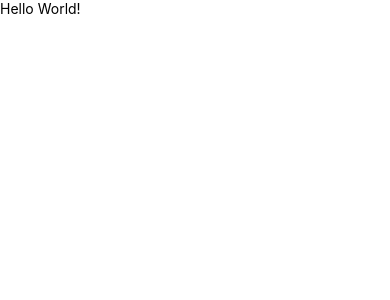
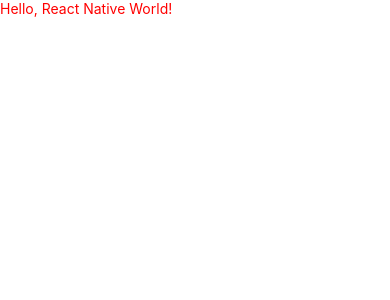
Before and after one commit to adamhinton/HWApp, a React Native app: screen / in a window 390 px wide. Shown: the top 300 px of the page. Built offline with nearby package versions, Linux system fonts and the light colour scheme.

Commit message:
my first react native style

```diff
--- a/App.js
+++ b/App.js
@@ -1,10 +1,11 @@
 import React from 'react';
-import {Text, SafeAreaView} from 'react-native';
+import {SafeAreaView} from 'react-native';
+import MyText from './components/MyText/MyText';
 
 const App = () => {
   return (
     <SafeAreaView>
-      <Text>Hello World!</Text>
+      <MyText />
     </SafeAreaView>
   );
 };
--- /dev/null
+++ b/components/MyText/MyText.js
@@ -0,0 +1,15 @@
+import React from 'react';
+import {Text} from 'react-native';
+
+const MyText = () => {
+  return (
+    <Text
+      style={{
+        color: 'red',
+      }}>
+      Hello, React Native World!
+    </Text>
+  );
+};
+
+export default MyText;
--- a/tsconfig.json
+++ /dev/null
@@ -1,3 +0,0 @@
-{
-  "extends": "@react-native/typescript-config/tsconfig.json"
-}
```
Also changed, not shown: 1 other file (tests, documents, lock files or other folders).
